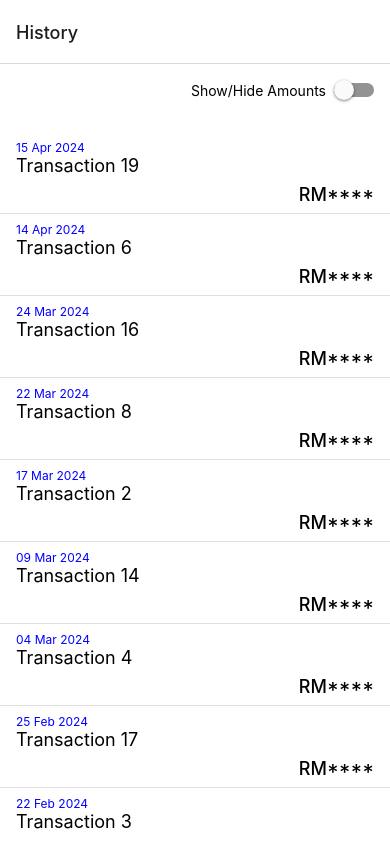
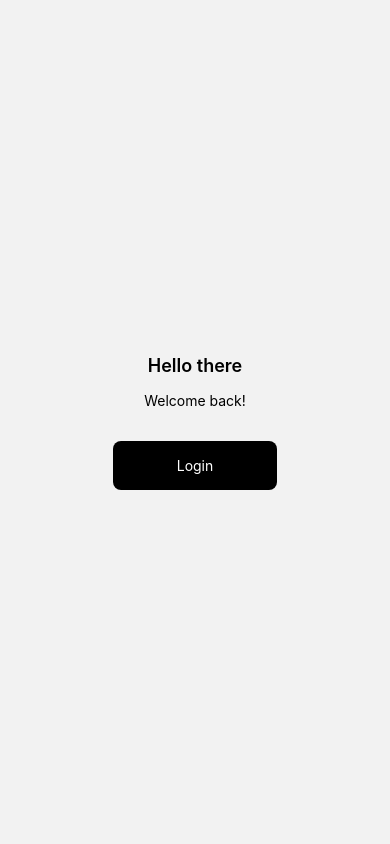
Before and after one commit to bbaoNg97/secure-transaction-history, a React Native app: screen /Authentication in a window 390 px wide. Built offline with nearby package versions, Linux system fonts and the light colour scheme.

Commit message:
Implement a simple authentication system to allow user login and unmask amount

```diff
--- a/App.tsx
+++ b/App.tsx
@@ -1,7 +1,10 @@
 import RootNavigator from "./src/app/RootNavigator";
+import AuthenticationProvider from "./src/context/authenticationContext";
 
 export default function App() {
   return (
-      <RootNavigator/>
+    <AuthenticationProvider>
+      <RootNavigator />
+    </AuthenticationProvider>
   );
 }
--- a/package.json
+++ b/package.json
@@ -4,8 +4,8 @@
   "main": "node_modules/expo/AppEntry.js",
   "scripts": {
     "start": "npm run generate-sample; expo start",
-    "android": "expo start --android",
-    "ios": "expo start --ios",
+    "android": "expo run:android",
+    "ios": "expo run:ios",
     "web": "expo start --web",
     "generate-sample": "ts-node src/scripts/generateSampleTransactions.ts"
   },
@@ -13,6 +13,7 @@
     "@react-navigation/native": "^6.1.17",
     "@react-navigation/native-stack": "^6.9.26",
     "expo": "~50.0.14",
+    "expo-local-authentication": "~13.8.0",
     "expo-status-bar": "~1.11.1",
     "moment": "^2.30.1",
     "react": "18.2.0",
--- a/sampleTransactions.json
+++ b/sampleTransactions.json
@@ -1,141 +1,141 @@
 [
   {
     "id": "trx-01",
-    "amount": 8521.59,
-    "date": "2024-01-04T12:42:34.188Z",
+    "amount": 9466.48,
+    "date": "2024-01-30T10:35:18.041Z",
     "description": "Transaction 1",
     "type": "CREDIT"
   },
   {
     "id": "trx-02",
-    "amount": 8140.9,
-    "date": "2024-03-17T21:47:46.613Z",
+    "amount": 8339.97,
+    "date": "2024-03-12T03:13:05.326Z",
     "description": "Transaction 2",
     "type": "DEBIT"
   },
   {
     "id": "trx-03",
-    "amount": 5265.8,
-    "date": "2024-02-22T17:46:58.375Z",
+    "amount": 8945.11,
+    "date": "2024-03-22T17:35:43.036Z",
     "description": "Transaction 3",
     "type": "CREDIT"
   },
   {
     "id": "trx-04",
-    "amount": 9053.08,
-    "date": "2024-03-04T16:29:54.770Z",
+    "amount": 7607.1,
+    "date": "2024-02-29T00:17:28.573Z",
     "description": "Transaction 4",
     "type": "DEBIT"
   },
   {
     "id": "trx-05",
-    "amount": 3533.77,
-    "date": "2024-01-08T15:58:20.805Z",
+    "amount": 3314.03,
+    "date": "2024-01-26T15:03:23.599Z",
     "description": "Transaction 5",
     "type": "CREDIT"
   },
   {
     "id": "trx-06",
-    "amount": 3013.38,
-    "date": "2024-04-14T13:40:31.396Z",
+    "amount": 8896.82,
+    "date": "2024-03-06T17:14:28.311Z",
     "description": "Transaction 6",
     "type": "DEBIT"
   },
   {
     "id": "trx-07",
-    "amount": 3398.66,
-    "date": "2024-02-19T09:13:29.911Z",
+    "amount": 5876.08,
+    "date": "2024-03-10T20:51:16.270Z",
     "description": "Transaction 7",
     "type": "CREDIT"
   },
   {
     "id": "trx-08",
-    "amount": 6814.67,
-    "date": "2024-03-22T11:59:35.094Z",
+    "amount": 7718.95,
+    "date": "2024-01-12T06:24:06.621Z",
     "description": "Transaction 8",
     "type": "DEBIT"
   },
   {
     "id": "trx-09",
-    "amount": 5641.02,
-    "date": "2024-01-08T04:22:09.540Z",
+    "amount": 9485.58,
+    "date": "2024-01-25T03:36:57.507Z",
     "description": "Transaction 9",
     "type": "CREDIT"
   },
   {
     "id": "trx-10",
-    "amount": 6669.91,
-    "date": "2024-02-19T07:12:39.249Z",
+    "amount": 9602.51,
+    "date": "2024-01-25T01:03:44.336Z",
     "description": "Transaction 10",
     "type": "DEBIT"
   },
   {
     "id": "trx-11",
-    "amount": 9595.25,
-    "date": "2024-01-25T09:09:14.028Z",
+    "amount": 8641.4,
+    "date": "2024-03-31T08:04:42.158Z",
     "description": "Transaction 11",
     "type": "CREDIT"
   },
   {
     "id": "trx-12",
-    "amount": 9647.89,
-    "date": "2024-01-28T07:52:28.188Z",
+    "amount": 822.9,
+    "date": "2024-03-19T13:19:46.728Z",
     "description": "Transaction 12",
     "type": "DEBIT"
   },
   {
     "id": "trx-13",
-    "amount": 1096.7,
-    "date": "2024-01-24T18:34:16.294Z",
+    "amount": 6115.02,
+    "date": "2024-03-09T12:21:27.325Z",
     "description": "Transaction 13",
     "type": "CREDIT"
   },
   {
     "id": "trx-14",
-    "amount": 9258.31,
-    "date": "2024-03-09T03:53:35.104Z",
+    "amount": 6455.76,
+    "date": "2024-03-07T09:17:43.710Z",
     "description": "Transaction 14",
     "type": "DEBIT"
   },
   {
     "id": "trx-15",
-    "amount": 9269.59,
-    "date": "2024-01-22T17:23:54.536Z",
+    "amount": 2679.34,
+    "date": "2024-04-19T02:51:50.828Z",
     "description": "Transaction 15",
     "type": "CREDIT"
   },
   {
     "id": "trx-16",
-    "amount": 7464.48,
-    "date": "2024-03-24T09:44:29.011Z",
+    "amount": 2753.44,
+    "date": "2024-03-15T09:43:04.475Z",
     "description": "Transaction 16",
     "type": "DEBIT"
   },
   {
     "id": "trx-17",
-    "amount": 4349.93,
-    "date": "2024-02-25T06:28:31.046Z",
+    "amount": 1281.89,
+    "date": "2024-04-20T21:59:09.599Z",
     "description": "Transaction 17",
     "type": "CREDIT"
   },
   {
     "id": "trx-18",
-    "amount": 2236.3,
-    "date": "2024-01-16T21:25:08.453Z",
+    "amount": 5513.65,
+    "date": "2024-03-11T14:14:07.373Z",
     "description": "Transaction 18",
     "type": "DEBIT"
   },
   {
     "id": "trx-19",
-    "amount": 6622.65,
-    "date": "2024-04-15T19:38:54.898Z",
+    "amount": 6380.16,
+    "date": "2024-01-10T09:46:01.097Z",
     "description": "Transaction 19",
     "type": "CREDIT"
   },
   {
     "id": "trx-20",
-    "amount": 8841.95,
-    "date": "2024-01-07T09:57:11.288Z",
+    "amount": 4323.83,
+    "date": "2024-02-11T05:31:57.316Z",
     "description": "Transaction 20",
     "type": "DEBIT"
   }
--- a/src/app/RootNavigator.tsx
+++ b/src/app/RootNavigator.tsx
@@ -1,31 +1,53 @@
 import { NavigationContainer } from '@react-navigation/native';
 import { createNativeStackNavigator } from '@react-navigation/native-stack';
 import { StatusBar } from 'expo-status-bar';
-import React from 'react';
+import React, { useContext } from 'react';
+import { Pressable, StyleSheet, Text } from 'react-native';
 
 import { Navigation } from '../typings/navigation';
 import { TransactionsHistoryScreen } from '../core/views/TransactionHistoryScreen';
 import { TransactionDetailsScreen } from '../core/views/TransactionDetailsScreen';
+import { AuthenticationScreen } from '../core/views/AuthenticationScreen';
+import { AuthenticationContext } from '../context/authenticationContext';
 
 const Stack = createNativeStackNavigator<Navigation.RootStackParamList>();
 
 const RootNavigator = (): JSX.Element => {
+  const { isAuthenticated, setIsAuthenticated } = useContext(AuthenticationContext) as Authentication.ContextType;
+
   return (
     <NavigationContainer>
       <StatusBar style="auto" />
       <Stack.Navigator>
+        {isAuthenticated ?
+          <>
             <Stack.Screen name="TransactionHistory" component={TransactionsHistoryScreen}
               options={{
-            title: "History"
+                title: "History",
+                headerRight: () => (
+                  <Pressable onPress={() => setIsAuthenticated(false)}>
+                    <Text style={styles.buttonText}>Logout</Text>
+                  </Pressable>
+                )
               }} />
             <Stack.Screen name="TransactionDetails" component={TransactionDetailsScreen}
               options={{
                 headerBackTitleVisible: false,
                 title: "Details"
               }} />
+          </>
+          :
+          <Stack.Screen name="Authentication" component={AuthenticationScreen} options={{ headerShown: false }} />
+        }
       </Stack.Navigator>
     </NavigationContainer>
   );
 };
 
 export default RootNavigator;
+
+const styles = StyleSheet.create({
+  buttonText: {
+    color: '#000000'
+  }
+})
--- /dev/null
+++ b/src/context/authenticationContext.tsx
@@ -0,0 +1,22 @@
+import { ReactNode, createContext, useState } from "react";
+
+export const AuthenticationContext = createContext<Authentication.ContextType | null>(null);
+
+interface ProviderProps {
+    children: ReactNode;
+}
+
+const AuthenticationProvider = (props: ProviderProps) => {
+    const [isAuthenticated, setAuthenticated] = useState<boolean>(false);
+
+    const setIsAuthenticated = (value: boolean) => {
+        setAuthenticated(value);
+    }
+
+    return (
+        <AuthenticationContext.Provider value={{ isAuthenticated, setIsAuthenticated }}>
+            {props.children}
+        </AuthenticationContext.Provider>
+    )
+}
+export default AuthenticationProvider;
--- /dev/null
+++ b/src/core/models/authentication.d.ts
@@ -0,0 +1,6 @@
+declare namespace Authentication {
+    interface ContextType {
+        isAuthenticated: boolean;
+        setIsAuthenticated: (value: boolean) => void;
+    }
+}
--- a/src/core/views/AuthenticationScreen.tsx
+++ b/src/core/views/AuthenticationScreen.tsx
@@ -1,17 +1,47 @@
-import { View, Text, StyleSheet } from "react-native"
+import { Text, StyleSheet, SafeAreaView, Pressable } from "react-native";
+import * as LocalAuthentication from 'expo-local-authentication';
+import { useContext } from "react";
+
+import { AuthenticationContext } from "../../context/authenticationContext";
 
 export const AuthenticationScreen = () => {
+    const { setIsAuthenticated } = useContext(AuthenticationContext) as Authentication.ContextType;
+
+    const login = async () => {
+        const auth = await LocalAuthentication.authenticateAsync();
+
+        if (auth.success) {
+            setIsAuthenticated(auth.success);
+        } else {
+            console.log('Authentication failed, reason: ', auth.error);
+        }
+    }
+
     return (
-        <View style={styles.container}>
-            <Text>Biometrics login</Text>
-        </View>
+        <SafeAreaView style={styles.container}>
+            <Text style={{ fontSize: 18, fontWeight: '600', paddingBottom: 16 }}>Hello there</Text>
+            <Text>Welcome back!</Text>
+            <Pressable style={styles.button} onPress={login}>
+                <Text style={styles.buttonText}>Login</Text>
+            </Pressable>
+        </SafeAreaView>
     )
 }
 
 const styles = StyleSheet.create({
     container: {
         flex: 1,
-        justifyContent: 'center',
-        alignItems: 'center'
+        alignItems: 'center',
+        justifyContent: 'center'
+    },
+    button: {
+        marginTop: 32,
+        paddingVertical: 16,
+        paddingHorizontal: 64,
+        backgroundColor: '#000000',
+        borderRadius: 8
+    },
+    buttonText: {
+        color: '#ffffff'
     }
 })
--- a/src/core/views/TransactionHistoryScreen.tsx
+++ b/src/core/views/TransactionHistoryScreen.tsx
@@ -1,9 +1,11 @@
-import { StyleSheet, FlatList, SafeAreaView, RefreshControl, Switch, Text, View } from "react-native"
+import { StyleSheet, FlatList, SafeAreaView, RefreshControl, Switch, Text, View } from "react-native";
+import * as LocalAuthentication from 'expo-local-authentication';
+import { useEffect, useState } from "react";
+
 import { HistoryListItem } from "../components/HistoryListItem";
 import sampleTransactions from '../../../sampleTransactions.json';
 import { Navigation } from "../../typings/navigation";
 import { Separator } from "../components/Separator";
-import { useEffect, useState } from "react";
 
 export const TransactionsHistoryScreen = ({ navigation }: Navigation.RootStackScreenProps<'TransactionHistory'>) => {
     const [refreshing, setRefreshing] = useState(false);
@@ -23,8 +25,19 @@ export const TransactionsHistoryScreen = ({ navigation }: Navigation.RootStackSc
         navigation.navigate('TransactionDetails', { transaction: selectedTransaction });
     };
 
-    const toggleSwitch = () => {
-        setShowAmounts(previousState => !previousState);
+    const toggleSwitch = async () => {
+        if (!showAmounts) {
+            const result = await LocalAuthentication.authenticateAsync({
+                promptMessage: 'Enter PIN to continue'
+            });
+
+            if (result.success) {
+                setShowAmounts(true);
+            }
+        } else {
+            setShowAmounts(false);
+        }
+
     }
 
     const handleRefresh = () => {
@@ -73,18 +86,14 @@ export const TransactionsHistoryScreen = ({ navigation }: Navigation.RootStackSc
                         title="Refreshing..."
                     />
                 }
-                renderItem={({ item, index }) =>
-                    <>
-                        <HistoryListItem
-                            transaction={item as Transaction.Data}
-                            onPress={() => handlePress(item as Transaction.Data)}
-                            showAmounts={showAmounts}
-                        />
-                        {index !== sampleTransactions.length - 1 &&
-                            <Separator />
-                        }
-                    </>
+                renderItem={({ item }) =>
+                    <HistoryListItem
+                        transaction={item as Transaction.Data}
+                        onPress={() => handlePress(item as Transaction.Data)}
+                        showAmounts={showAmounts}
+                    />
                 }
+                ItemSeparatorComponent={() => <Separator />}
             />
         </SafeAreaView>
     )
--- a/src/typings/navigation.d.ts
+++ b/src/typings/navigation.d.ts
@@ -10,6 +10,7 @@ declare global {
 
 declare namespace Navigation {
   type RootStackParamList = {
+    Authentication: undefined;
     TransactionHistory: undefined;
     TransactionDetails: { transaction: Transaction.Data };
   };
```
Also changed, not shown: app.json (+20 -3 lines), 2 other files (tests, documents, lock files or other folders). Lines whose indentation alone changed are shown as unchanged.
